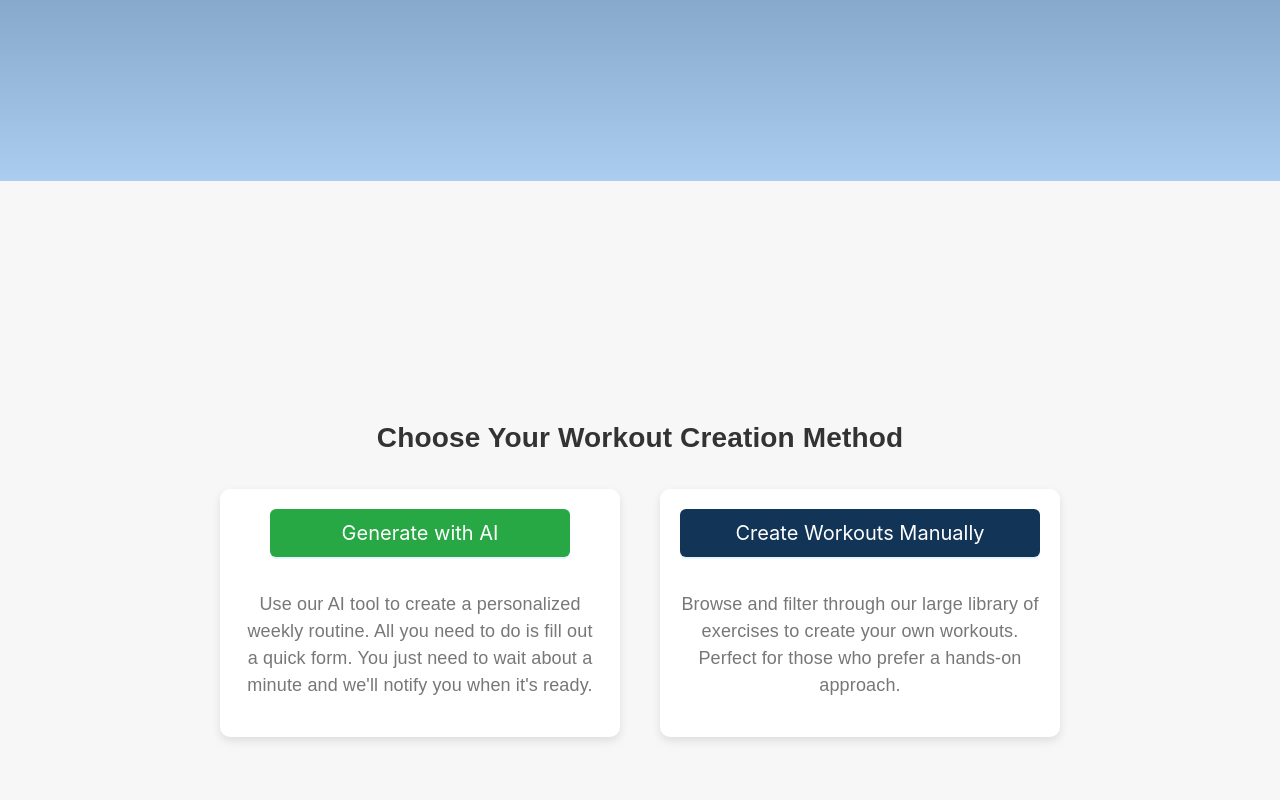
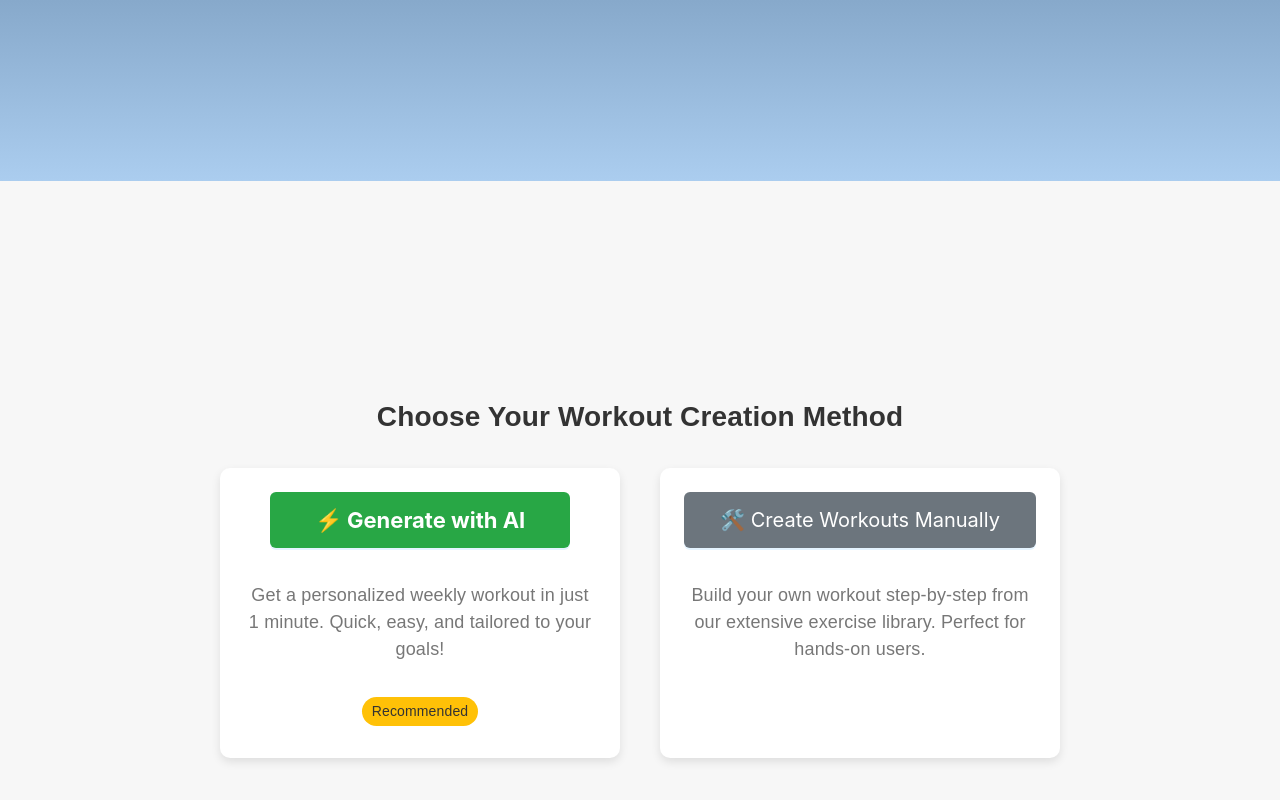
Before and after one commit to aaron3993/gym-guru, a React (Create React App) app: page / in a window 1280 px wide. Shown: the part 648-1448 px from the top of the page. Built offline with nearby package versions, Linux system fonts and the light colour scheme; no server answers; the database is empty; sample sign-in values are in the browser's storage.

Commit message:
emphasized ai button on home page and added css

```diff
--- a/src/pages/Home/Home.css
+++ b/src/pages/Home/Home.css
@@ -28,7 +28,7 @@
 }
 
 .app-title {
-  font-size: 72px;
+  font-size: 64px;
 }
 
 .slogan {
@@ -78,7 +78,7 @@
 
 .option {
   background-color: #ffffff;
-  padding: 20px;
+  padding: 24px;
   border-radius: 10px;
   box-shadow: 0 4px 10px rgba(0, 0, 0, 0.1);
   max-width: 400px;
@@ -86,12 +86,23 @@
   text-align: center;
 }
 
+.badge {
+  margin-top: 16px;
+  background-color: #ffc107;
+  color: #333;
+  font-size: 14px;
+  padding: 4px 10px;
+  border-radius: 20px;
+  margin-bottom: 8px;
+  display: inline-block;
+}
+
 .manual-button {
-  background-color: #123456;
+  background-color: #6c757d;
   color: white;
   border: none;
   width: 100%;
-  height: 48px;
+  height: 56px;
   font-size: 20px;
   margin-bottom: 16px;
 }
@@ -111,15 +122,27 @@
   color: white;
   border: none;
   width: 100%;
-  height: 48px;
-  font-size: 20px;
+  height: 56px;
+  font-size: 22px;
+  font-weight: bold;
+  transition: transform 0.3s, box-shadow 0.3s;
   margin-bottom: 16px;
 }
 
-.manual-button:hover,
+.ai-button:hover {
+  transform: scale(1.05);
+  box-shadow: 0 6px 12px rgba(40, 167, 69, 0.3);
+  background-color: #1e7d34;
+}
+
+/* .manual-button:hover,
 .ai-button:hover {
   opacity: 0.8;
   background-color: #1e7d34;
+} */
+
+.manual-button:hover {
+  background-color: #5a6268;
 }
 
 @media (max-width: 768px) {
--- a/src/pages/Home/Home.js
+++ b/src/pages/Home/Home.js
@@ -7,7 +7,6 @@ import "./Home.css";
 
 const Home = () => {
   const navigate = useNavigate();
-
   const [isModalVisible, setIsModalVisible] = useState(false);
 
   const handleManualWorkout = () => {
@@ -42,26 +41,26 @@ const Home = () => {
           <div className="button-options">
             <div className="option">
               <Button type="primary" className="ai-button" onClick={showModal}>
-                Generate with AI
+                ⚡ Generate with AI
               </Button>
               <p className="option-note">
-                Use our AI tool to create a personalized weekly routine. All you
-                need to do is fill out a quick form. You just need to wait about
-                a minute and we'll notify you when it's ready.
+                Get a personalized weekly workout in just 1 minute. Quick, easy,
+                and tailored to your goals!
               </p>
+              <div className="badge">Recommended</div>
             </div>
+
             <div className="option">
               <Button
                 type="primary"
                 className="manual-button"
                 onClick={handleManualWorkout}
               >
-                Create Workouts Manually
+                🛠️ Create Workouts Manually
               </Button>
               <p className="option-note">
-                Browse and filter through our large library of exercises to
-                create your own workouts. Perfect for those who prefer a
-                hands-on approach.
+                Build your own workout step-by-step from our extensive exercise
+                library. Perfect for hands-on users.
               </p>
             </div>
           </div>
```
